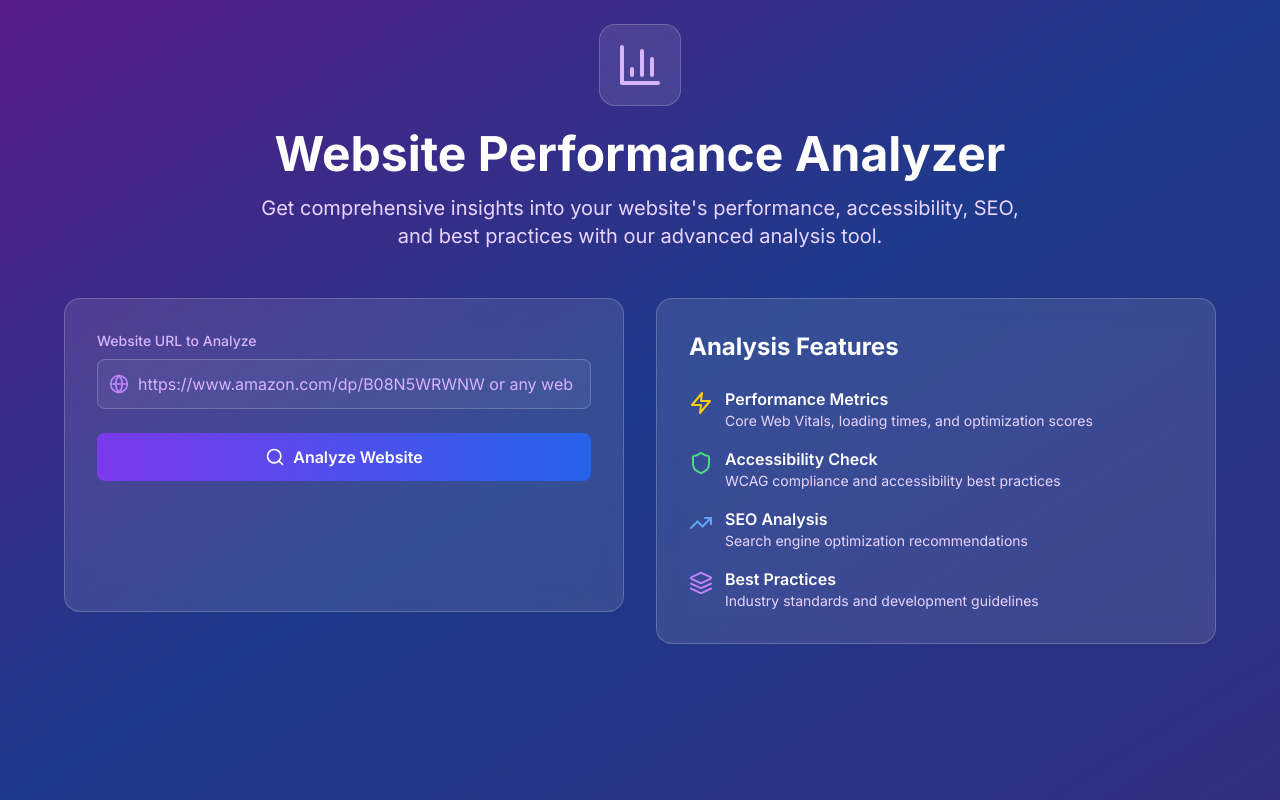
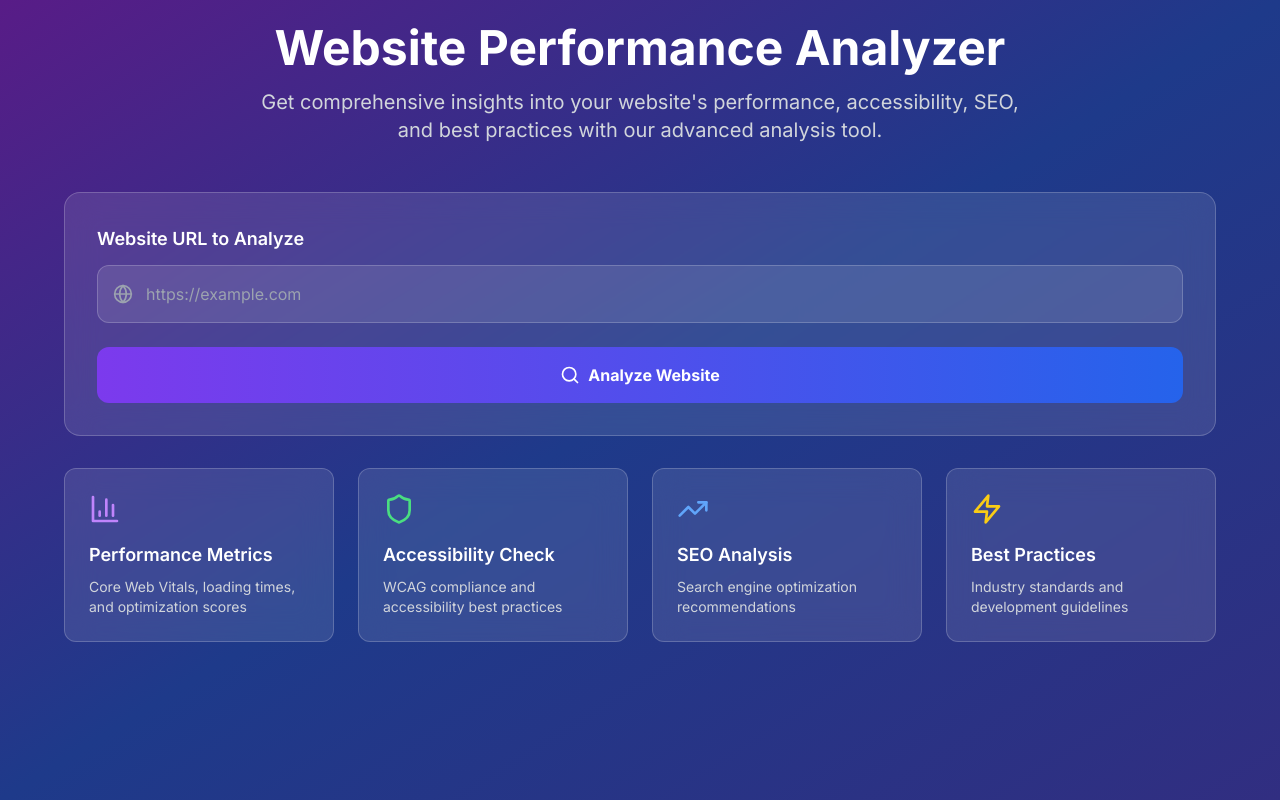
Before and after one commit to JVL-afk/M.A, a Next.js app: page /dashboard/analyze-website in a window 1280 px wide. Built offline with nearby package versions, Linux system fonts and the light colour scheme.

Commit message:
Update page.tsx

```diff
--- a/src/app/dashboard/analyze-website/page.tsx
+++ b/src/app/dashboard/analyze-website/page.tsx
@@ -18,10 +18,10 @@ interface AnalysisResult {
 
 export default function AnalyzeWebsitePage() {
   const [analysis, setAnalysis] = useState<AnalysisResult | null>(null);
-  const [error, setError] = useState<string>('');
+  const [error, setError] = useState('');
   const [isPending, startTransition] = useTransition();
 
-  // Fixed form action function to return void
+  // ✅ FIXED: Proper async function with error handling
   const analyzeWebsiteAction = async (formData: FormData): Promise<void> => {
     const url = formData.get('url') as string;
 
@@ -30,14 +30,28 @@ export default function AnalyzeWebsitePage() {
       return;
     }
 
+    // ✅ FIXED: URL validation
     try {
-      const response = await fetch('/api/analyze-website', {
+      new URL(url);
+    } catch {
+      setError('Please enter a valid URL (e.g., https://example.com)');
+      return;
+    }
+
+    try {
+      setError('');
+
+      const response = await fetch('/api/ai/analyze-website', {
         method: 'POST',
         headers: {
           'Content-Type': 'application/json',
         },
         body: JSON.stringify({ url }),
       });
+
+      if (!response.ok) {
+        throw new Error(`HTTP error! status: ${response.status}`);
+      }
 
       const result = await response.json();
 
@@ -48,14 +62,18 @@ export default function AnalyzeWebsitePage() {
         setError(result.error || 'Failed to analyze website');
         setAnalysis(null);
       }
-    } catch (err) {
-      setError('Network error. Please try again.');
+    } catch (err: any) {
+      console.error('Analysis error:', err);
+      setError(err.message || 'Network error. Please try again.');
       setAnalysis(null);
     }
   };
 
-  // Handle form submission with transition
-  const handleSubmit = (formData: FormData) => {
+  // ✅ FIXED: Proper form submission handler
+  const handleSubmit = (event: React.FormEvent<HTMLFormElement>) => {
+    event.preventDefault();
+    const formData = new FormData(event.currentTarget);
+
     startTransition(() => {
       analyzeWebsiteAction(formData);
     });
@@ -78,36 +96,31 @@ export default function AnalyzeWebsitePage() {
       <div className="max-w-6xl mx-auto">
         {/* Header */}
         <div className="text-center mb-12">
-          <div className="flex items-center justify-center mb-6">
-            <div className="bg-white/10 backdrop-blur-md rounded-2xl p-4 border border-white/20">
-              <BarChart3 className="h-12 w-12 text-purple-300" />
-            </div>
-          </div>
           <h1 className="text-4xl md:text-5xl font-bold text-white mb-4">
             Website Performance Analyzer
           </h1>
-          <p className="text-xl text-purple-200 max-w-3xl mx-auto">
+          <p className="text-xl text-gray-300 max-w-3xl mx-auto">
             Get comprehensive insights into your website's performance, accessibility, SEO, and best practices with our advanced analysis tool.
           </p>
         </div>
 
-        <div className="grid grid-cols-1 lg:grid-cols-2 gap-8">
         {/* Analysis Form */}
-          <div className="bg-white/10 backdrop-blur-md rounded-2xl p-8 border border-white/20 mb-8">
-            <form action={handleSubmit} className="space-y-6">
+        <div className="bg-white/10 backdrop-blur-lg rounded-2xl p-8 border border-white/20 mb-8">
+          <form onSubmit={handleSubmit} className="space-y-6">
             <div>
-                <label htmlFor="url" className="block text-sm font-medium text-purple-300 mb-2">
+              <label htmlFor="url" className="block text-lg font-semibold text-white mb-3">
                 Website URL to Analyze
               </label>
               <div className="relative">
-                  <Globe className="absolute left-3 top-1/2 transform -translate-y-1/2 h-5 w-5 text-purple-400" />
+                <Globe className="absolute left-4 top-1/2 transform -translate-y-1/2 text-gray-400 w-5 h-5" />
                 <input
                   type="url"
                   id="url"
                   name="url"
-                    placeholder="https://www.amazon.com/dp/B08N5WRWNW or any website URL"
+                  placeholder="https://example.com"
+                  className="w-full pl-12 pr-4 py-4 bg-white/10 border border-white/20 rounded-xl text-white placeholder-gray-400 focus:outline-none focus:ring-2 focus:ring-purple-500 focus:border-transparent"
                   required
-                    className="w-full pl-10 pr-4 py-3 bg-white/5 border border-white/20 rounded-lg text-white placeholder-purple-300 focus:outline-none focus:ring-2 focus:ring-purple-500 focus:border-transparent"
+                  disabled={isPending}
                 />
               </div>
             </div>
@@ -115,7 +128,7 @@ export default function AnalyzeWebsitePage() {
             <button
               type="submit"
               disabled={isPending}
-                className="w-full bg-gradient-to-r from-purple-600 to-blue-600 hover:from-purple-700 hover:to-blue-700 disabled:from-gray-600 disabled:to-gray-700 text-white font-semibold py-3 px-6 rounded-lg transition-all duration-200 flex items-center justify-center space-x-2"
+              className="w-full bg-gradient-to-r from-purple-600 to-blue-600 hover:from-purple-700 hover:to-blue-700 text-white font-bold py-4 px-8 rounded-xl transition-all duration-200 disabled:opacity-50 disabled:cursor-not-allowed flex items-center justify-center space-x-2"
             >
               {isPending ? (
                 <>
@@ -124,7 +137,7 @@ export default function AnalyzeWebsitePage() {
                 </>
               ) : (
                 <>
-                    <Search className="h-5 w-5" />
+                  <Search className="w-5 h-5" />
                   <span>Analyze Website</span>
                 </>
               )}
@@ -132,182 +145,147 @@ export default function AnalyzeWebsitePage() {
           </form>
 
           {error && (
-              <div className="mt-6 p-4 bg-red-500/20 border border-red-500/30 rounded-lg">
-                <p className="text-red-300 text-sm">{error}</p>
+            <div className="mt-6 bg-red-500/20 border border-red-500/50 rounded-lg p-4">
+              <p className="text-red-200">{error}</p>
             </div>
           )}
         </div>
 
         {/* Features */}
-          <div className="bg-white/10 backdrop-blur-md rounded-2xl p-8 border border-white/20">
-            <h3 className="text-2xl font-bold text-white mb-6">Analysis Features</h3>
-            <div className="space-y-4">
-              <div className="flex items-start space-x-3">
-                <Zap className="h-6 w-6 text-yellow-400 mt-1 flex-shrink-0" />
-                <div>
-                  <h4 className="font-semibold text-white">Performance Metrics</h4>
-                  <p className="text-purple-200 text-sm">Core Web Vitals, loading times, and optimization scores</p>
+        <div className="grid md:grid-cols-2 lg:grid-cols-4 gap-6 mb-12">
+          <div className="bg-white/10 backdrop-blur-lg rounded-xl p-6 border border-white/20">
+            <BarChart3 className="w-8 h-8 text-purple-400 mb-4" />
+            <h3 className="text-lg font-semibold text-white mb-2">Performance Metrics</h3>
+            <p className="text-gray-300 text-sm">Core Web Vitals, loading times, and optimization scores</p>
           </div>
+
+          <div className="bg-white/10 backdrop-blur-lg rounded-xl p-6 border border-white/20">
+            <Shield className="w-8 h-8 text-green-400 mb-4" />
+            <h3 className="text-lg font-semibold text-white mb-2">Accessibility Check</h3>
+            <p className="text-gray-300 text-sm">WCAG compliance and accessibility best practices</p>
           </div>
-              <div className="flex items-start space-x-3">
-                <Shield className="h-6 w-6 text-green-400 mt-1 flex-shrink-0" />
-                <div>
-                  <h4 className="font-semibold text-white">Accessibility Check</h4>
-                  <p className="text-purple-200 text-sm">WCAG compliance and accessibility best practices</p>
+
+          <div className="bg-white/10 backdrop-blur-lg rounded-xl p-6 border border-white/20">
+            <TrendingUp className="w-8 h-8 text-blue-400 mb-4" />
+            <h3 className="text-lg font-semibold text-white mb-2">SEO Analysis</h3>
+            <p className="text-gray-300 text-sm">Search engine optimization recommendations</p>
           </div>
-              </div>
-              <div className="flex items-start space-x-3">
-                <TrendingUp className="h-6 w-6 text-blue-400 mt-1 flex-shrink-0" />
-                <div>
-                  <h4 className="font-semibold text-white">SEO Analysis</h4>
-                  <p className="text-purple-200 text-sm">Search engine optimization recommendations</p>
-                </div>
-              </div>
-              <div className="flex items-start space-x-3">
-                <Layers className="h-6 w-6 text-purple-400 mt-1 flex-shrink-0" />
-                <div>
-                  <h4 className="font-semibold text-white">Best Practices</h4>
-                  <p className="text-purple-200 text-sm">Industry standards and development guidelines</p>
-                </div>
-              </div>
-            </div>
+
+          <div className="bg-white/10 backdrop-blur-lg rounded-xl p-6 border border-white/20">
+            <Zap className="w-8 h-8 text-yellow-400 mb-4" />
+            <h3 className="text-lg font-semibold text-white mb-2">Best Practices</h3>
+            <p className="text-gray-300 text-sm">Industry standards and development guidelines</p>
           </div>
         </div>
 
         {/* Analysis Results */}
         {analysis && (
-          <div className="mt-8 bg-white/10 backdrop-blur-md rounded-2xl p-8 border border-white/20">
-            <div className="flex items-center justify-between mb-8">
-              <div>
-                <h2 className="text-2xl font-bold text-white mb-2">Analysis Results</h2>
-                <p className="text-purple-200">
-                  Analyzed: <span className="text-white font-medium">{analysis.url}</span>
-                </p>
-                <p className="text-purple-300 text-sm">
-                  {new Date(analysis.analyzedAt).toLocaleString()}
-                </p>
+          <div className="bg-white/10 backdrop-blur-lg rounded-2xl p-8 border border-white/20">
+            <div className="mb-8">
+              <h2 className="text-3xl font-bold text-white mb-4">Analysis Results</h2>
+              <div className="flex items-center justify-between text-gray-300">
+                <span>Analyzed: {analysis.url}</span>
+                <span className="flex items-center space-x-2">
+                  <Clock className="w-4 h-4" />
+                  <span>{new Date(analysis.analyzedAt).toLocaleString()}</span>
+                </span>
               </div>
             </div>
 
             {/* Score Cards */}
-            <div className="grid grid-cols-1 md:grid-cols-2 lg:grid-cols-4 gap-6 mb-8">
-              <div className={`p-6 rounded-xl border ${getScoreBg(analysis.performance)}`}>
-                <div className="flex items-center justify-between mb-2">
-                  <Zap className="h-6 w-6 text-yellow-400" />
-                  <span className={`text-2xl font-bold ${getScoreColor(analysis.performance)}`}>
+            <div className="grid md:grid-cols-2 lg:grid-cols-4 gap-6 mb-8">
+              <div className={`rounded-xl p-6 border ${getScoreBg(analysis.performance)}`}>
+                <div className={`text-3xl font-bold ${getScoreColor(analysis.performance)} mb-2`}>
                   {analysis.performance}
-                  </span>
                 </div>
-                <h3 className="font-semibold text-white">Performance</h3>
-                <p className="text-purple-200 text-sm">Loading speed & optimization</p>
+                <h3 className="text-lg font-semibold text-white mb-1">Performance</h3>
+                <p className="text-gray-300 text-sm">Loading speed & optimization</p>
               </div>
 
-              <div className={`p-6 rounded-xl border ${getScoreBg(analysis.accessibility)}`}>
-                <div className="flex items-center justify-between mb-2">
-                  <Shield className="h-6 w-6 text-green-400" />
-                  <span className={`text-2xl font-bold ${getScoreColor(analysis.accessibility)}`}>
+              <div className={`rounded-xl p-6 border ${getScoreBg(analysis.accessibility)}`}>
+                <div className={`text-3xl font-bold ${getScoreColor(analysis.accessibility)} mb-2`}>
                   {analysis.accessibility}
-                  </span>
                 </div>
-                <h3 className="font-semibold text-white">Accessibility</h3>
-                <p className="text-purple-200 text-sm">WCAG compliance</p>
+                <h3 className="text-lg font-semibold text-white mb-1">Accessibility</h3>
+                <p className="text-gray-300 text-sm">WCAG compliance</p>
               </div>
 
-              <div className={`p-6 rounded-xl border ${getScoreBg(analysis.bestPractices)}`}>
-                <div className="flex items-center justify-between mb-2">
-                  <Layers className="h-6 w-6 text-purple-400" />
-                  <span className={`text-2xl font-bold ${getScoreColor(analysis.bestPractices)}`}>
+              <div className={`rounded-xl p-6 border ${getScoreBg(analysis.bestPractices)}`}>
+                <div className={`text-3xl font-bold ${getScoreColor(analysis.bestPractices)} mb-2`}>
                   {analysis.bestPractices}
-                  </span>
                 </div>
-                <h3 className="font-semibold text-white">Best Practices</h3>
-                <p className="text-purple-200 text-sm">Development standards</p>
+                <h3 className="text-lg font-semibold text-white mb-1">Best Practices</h3>
+                <p className="text-gray-300 text-sm">Development standards</p>
               </div>
 
-              <div className={`p-6 rounded-xl border ${getScoreBg(analysis.seo)}`}>
-                <div className="flex items-center justify-between mb-2">
-                  <TrendingUp className="h-6 w-6 text-blue-400" />
-                  <span className={`text-2xl font-bold ${getScoreColor(analysis.seo)}`}>
+              <div className={`rounded-xl p-6 border ${getScoreBg(analysis.seo)}`}>
+                <div className={`text-3xl font-bold ${getScoreColor(analysis.seo)} mb-2`}>
                   {analysis.seo}
-                  </span>
                 </div>
-                <h3 className="font-semibold text-white">SEO</h3>
-                <p className="text-purple-200 text-sm">Search optimization</p>
+                <h3 className="text-lg font-semibold text-white mb-1">SEO</h3>
+                <p className="text-gray-300 text-sm">Search optimization</p>
               </div>
             </div>
 
             {/* Detailed Metrics */}
-            <div className="grid grid-cols-1 md:grid-cols-2 lg:grid-cols-4 gap-6">
-              <div className="bg-white/5 rounded-xl p-6 border border-white/10">
-                <div className="flex items-center space-x-3 mb-3">
-                  <Clock className="h-5 w-5 text-blue-400" />
-                  <h4 className="font-semibold text-white">Loading Time</h4>
-                </div>
-                <p className="text-2xl font-bold text-blue-400">{analysis.loadingTime}s</p>
-                <p className="text-purple-200 text-sm">Total page load</p>
+            <div className="grid md:grid-cols-2 lg:grid-cols-4 gap-6 mb-8">
+              <div className="text-center">
+                <div className="text-2xl font-bold text-white mb-1">{analysis.loadingTime}s</div>
+                <h4 className="text-sm font-semibold text-gray-300 mb-1">Loading Time</h4>
+                <p className="text-xs text-gray-400">Total page load</p>
               </div>
 
-              <div className="bg-white/5 rounded-xl p-6 border border-white/10">
-                <div className="flex items-center space-x-3 mb-3">
-                  <Eye className="h-5 w-5 text-green-400" />
-                  <h4 className="font-semibold text-white">First Paint</h4>
-                </div>
-                <p className="text-2xl font-bold text-green-400">{analysis.firstContentfulPaint}s</p>
-                <p className="text-purple-200 text-sm">First Contentful Paint</p>
+              <div className="text-center">
+                <div className="text-2xl font-bold text-white mb-1">{analysis.firstContentfulPaint}s</div>
+                <h4 className="text-sm font-semibold text-gray-300 mb-1">First Paint</h4>
+                <p className="text-xs text-gray-400">First Contentful Paint</p>
               </div>
 
-              <div className="bg-white/5 rounded-xl p-6 border border-white/10">
-                <div className="flex items-center space-x-3 mb-3">
-                  <Layers className="h-5 w-5 text-yellow-400" />
-                  <h4 className="font-semibold text-white">Largest Paint</h4>
-                </div>
-                <p className="text-2xl font-bold text-yellow-400">{analysis.largestContentfulPaint}s</p>
-                <p className="text-purple-200 text-sm">Largest Contentful Paint</p>
+              <div className="text-center">
+                <div className="text-2xl font-bold text-white mb-1">{analysis.largestContentfulPaint}s</div>
+                <h4 className="text-sm font-semibold text-gray-300 mb-1">Largest Paint</h4>
+                <p className="text-xs text-gray-400">Largest Contentful Paint</p>
               </div>
 
-              <div className="bg-white/5 rounded-xl p-6 border border-white/10">
-                <div className="flex items-center space-x-3 mb-3">
-                  <TrendingUp className="h-5 w-5 text-purple-400" />
-                  <h4 className="font-semibold text-white">Layout Shift</h4>
-                </div>
-                <p className="text-2xl font-bold text-purple-400">{analysis.cumulativeLayoutShift}</p>
-                <p className="text-purple-200 text-sm">Cumulative Layout Shift</p>
+              <div className="text-center">
+                <div className="text-2xl font-bold text-white mb-1">{analysis.cumulativeLayoutShift}</div>
+                <h4 className="text-sm font-semibold text-gray-300 mb-1">Layout Shift</h4>
+                <p className="text-xs text-gray-400">Cumulative Layout Shift</p>
               </div>
             </div>
 
             {/* Recommendations */}
-            <div className="mt-8 p-6 bg-white/5 rounded-xl border border-white/10">
-              <h3 className="text-xl font-bold text-white mb-4">Recommendations</h3>
-              <div className="space-y-3">
+            <div>
+              <h3 className="text-2xl font-bold text-white mb-6">Recommendations</h3>
+              <div className="space-y-4">
                 {analysis.performance < 90 && (
-                  <div className="flex items-start space-x-3">
-                    <div className="w-2 h-2 bg-yellow-400 rounded-full mt-2 flex-shrink-0"></div>
-                    <p className="text-purple-200">
-                      <span className="text-white font-medium">Performance:</span> Consider optimizing images, minifying CSS/JS, and enabling compression to improve loading times.
+                  <div className="bg-yellow-500/20 border border-yellow-500/30 rounded-lg p-4">
+                    <p className="text-yellow-200">
+                      <strong>Performance:</strong> Consider optimizing images, minifying CSS/JS, and enabling compression to improve loading times.
                     </p>
                   </div>
                 )}
+
                 {analysis.accessibility < 90 && (
-                  <div className="flex items-start space-x-3">
-                    <div className="w-2 h-2 bg-green-400 rounded-full mt-2 flex-shrink-0"></div>
-                    <p className="text-purple-200">
-                      <span className="text-white font-medium">Accessibility:</span> Add alt text to images, improve color contrast, and ensure keyboard navigation works properly.
+                  <div className="bg-blue-500/20 border border-blue-500/30 rounded-lg p-4">
+                    <p className="text-blue-200">
+                      <strong>Accessibility:</strong> Add alt text to images, improve color contrast, and ensure keyboard navigation works properly.
                     </p>
                   </div>
                 )}
+
                 {analysis.seo < 90 && (
-                  <div className="flex items-start space-x-3">
-                    <div className="w-2 h-2 bg-blue-400 rounded-full mt-2 flex-shrink-0"></div>
-                    <p className="text-purple-200">
-                      <span className="text-white font-medium">SEO:</span> Add meta descriptions, optimize title tags, and ensure your content is properly structured with headings.
+                  <div className="bg-green-500/20 border border-green-500/30 rounded-lg p-4">
+                    <p className="text-green-200">
+                      <strong>SEO:</strong> Add meta descriptions, optimize title tags, and ensure your content is properly structured with headings.
                     </p>
                   </div>
                 )}
+
                 {analysis.bestPractices < 90 && (
-                  <div className="flex items-start space-x-3">
-                    <div className="w-2 h-2 bg-purple-400 rounded-full mt-2 flex-shrink-0"></div>
+                  <div className="bg-purple-500/20 border border-purple-500/30 rounded-lg p-4">
                     <p className="text-purple-200">
-                      <span className="text-white font-medium">Best Practices:</span> Update to HTTPS, remove unused code, and follow modern web development standards.
+                      <strong>Best Practices:</strong> Update to HTTPS, remove unused code, and follow modern web development standards.
                     </p>
                   </div>
                 )}
```
Lines whose indentation alone changed are shown as unchanged.
